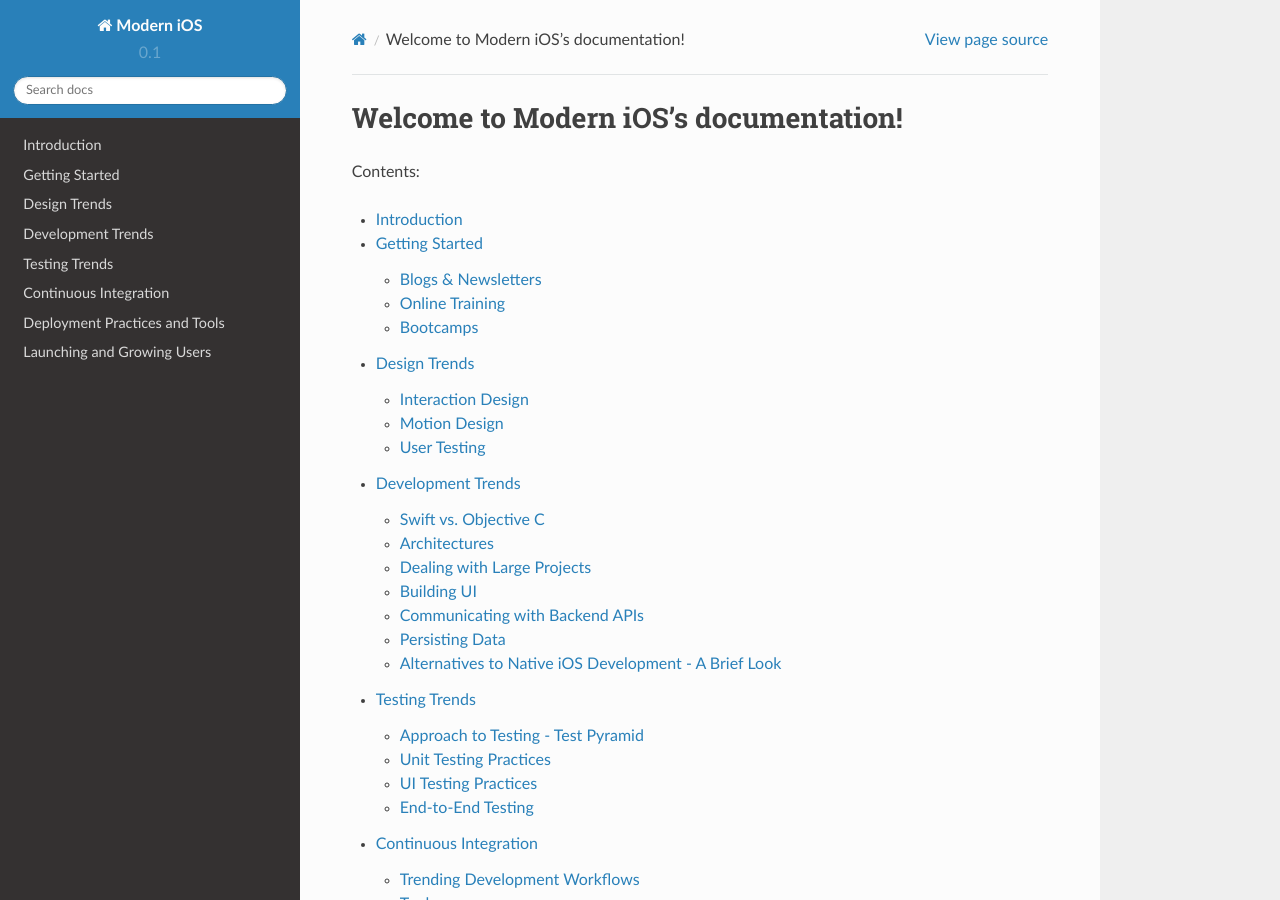
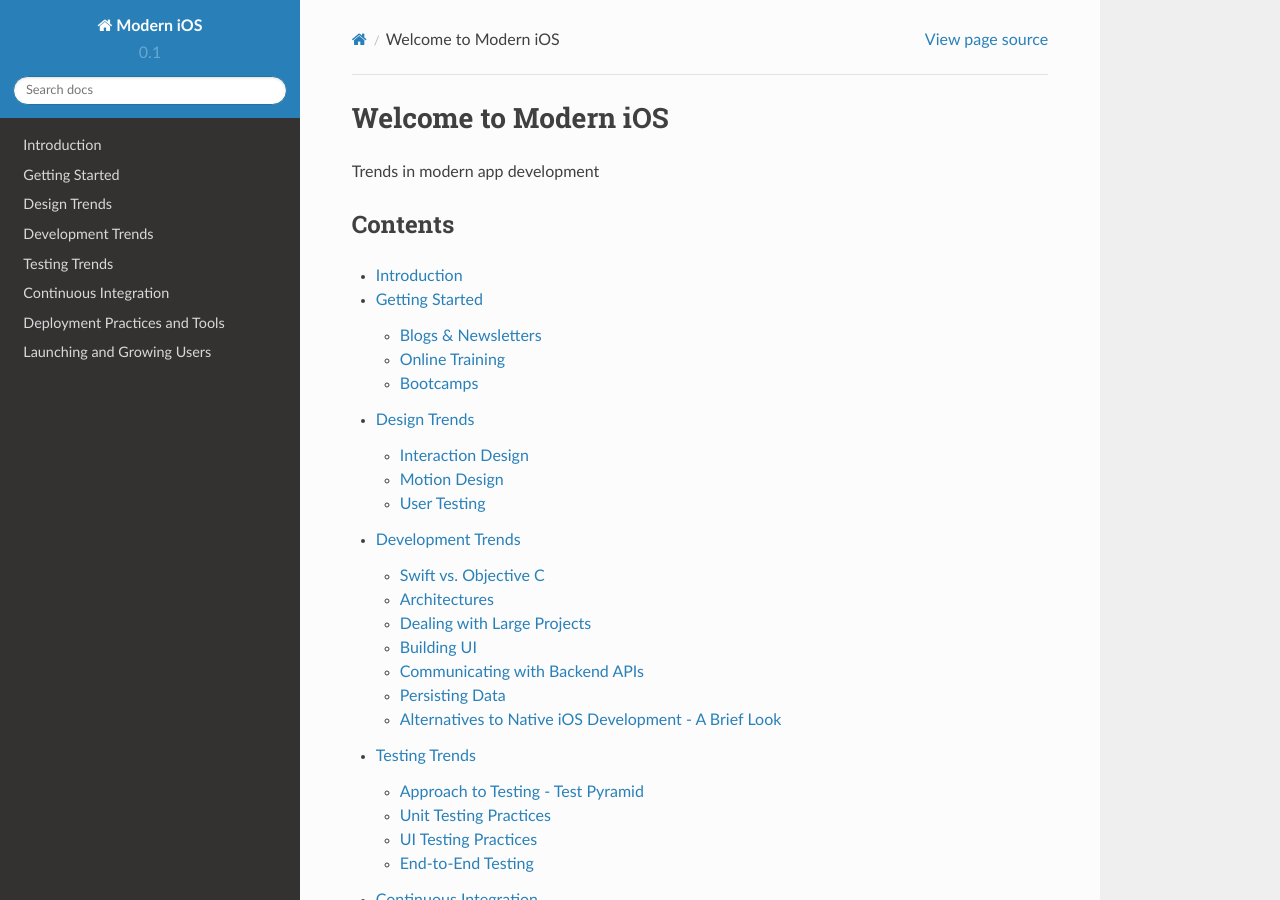
Before and after one commit to ModerniOS/modernios_rtd, a Sphinx documentation site: the page built from source/index.rst, in a window 1280 px wide and 900 px high. Built offline with Sphinx 7.4.7 and the Read the Docs theme 2.0.0, drawn with Linux system fonts in a browser that asks for light colours.

Commit message:
Changes the first page title and formatting.

```diff
--- a/source/index.rst
+++ b/source/index.rst
@@ -3,10 +3,12 @@
    You can adapt this file completely to your liking, but it should at least
    contain the root `toctree` directive.
 
-Welcome to Modern iOS's documentation!
-======================================
+Welcome to Modern iOS
+=====================
+Trends in modern app development
 
-Contents:
+Contents
+---------
 
 .. toctree::
    :maxdepth: 2
@@ -22,7 +24,7 @@ Contents:
 
 
 Indices and tables
-==================
+------------------
 
 * :ref:`genindex`
 * :ref:`modindex`
```
